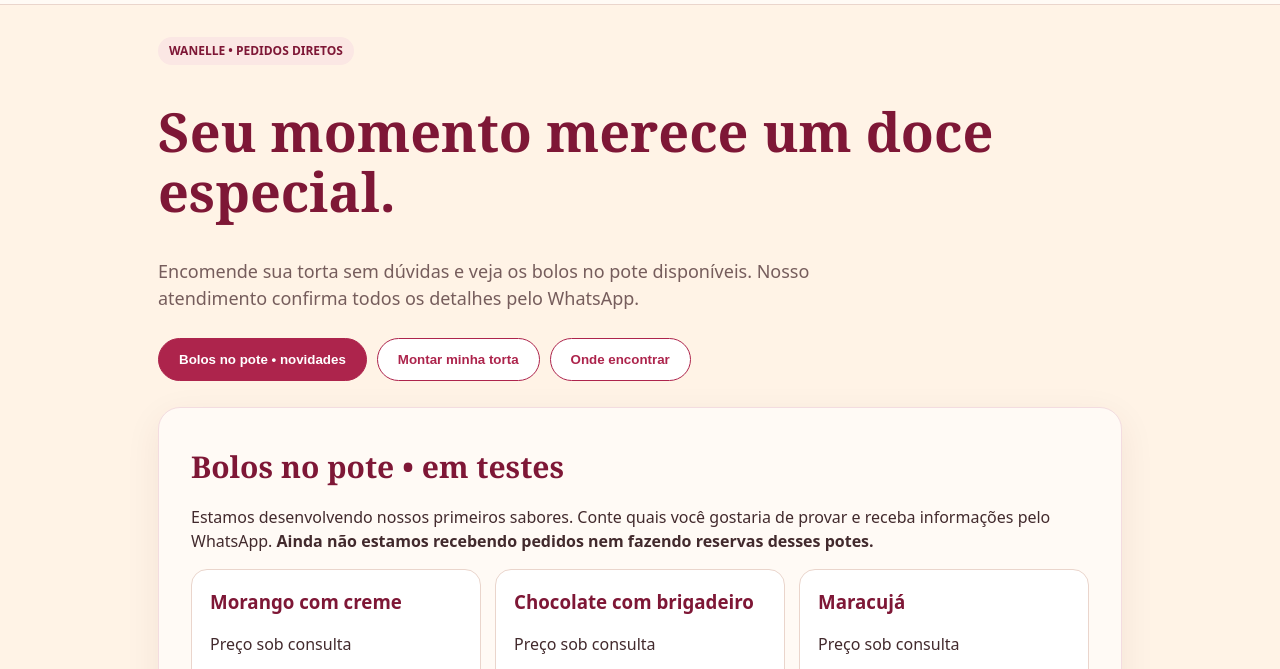
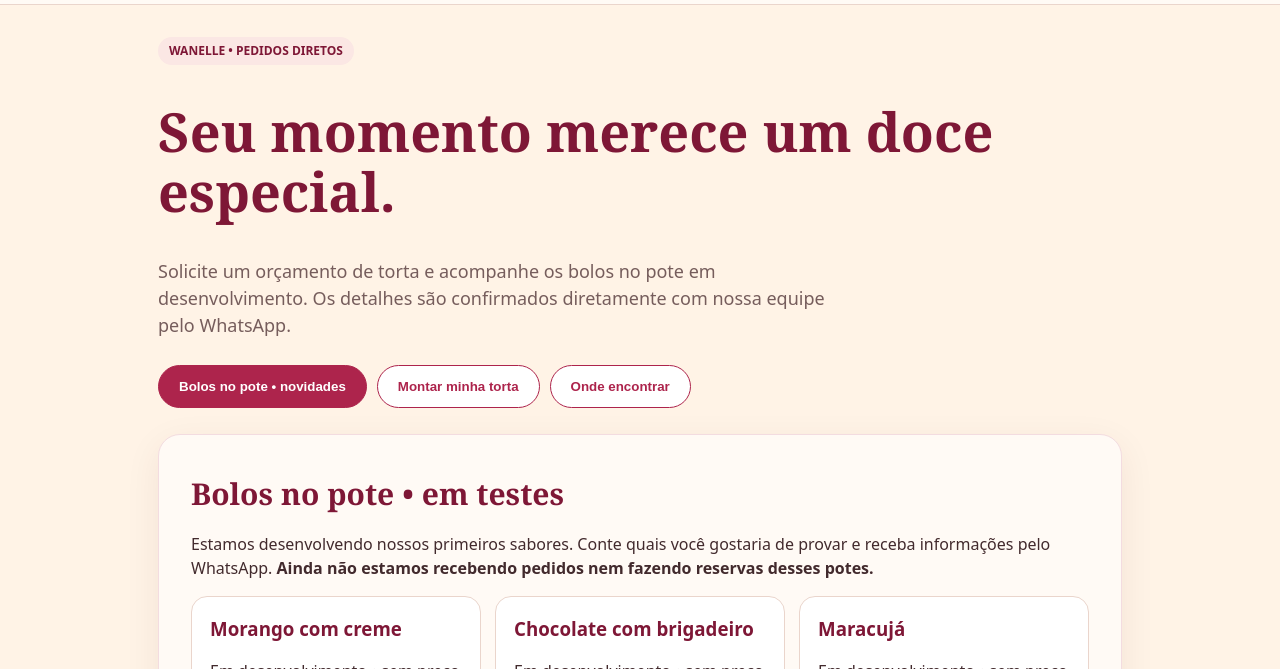
Before and after one commit to leleca7/wanelle-studio, a website: page pedidos.html in a window 1280 px wide. Shown: the part 102-771 px from the top of the page. Drawn offline with Linux system fonts and the light colour scheme.

Commit message:
fix: alinhar textos da central ao pré-lançamento sem estoque ativo

```diff
--- a/pedidos.html
+++ b/pedidos.html
@@ -13,7 +13,7 @@ body{background:radial-gradient(circle at 92% 10%,#f8d5df 0,transparent 37%),lin
 </head>
 <body><header><a href="/" aria-label="Wanelle - início"><img src="/assets/media/foto-d1a021079f73c4.png" alt="Logo Wanelle" style="width:172px;max-width:45vw;height:auto"></a><a href="/">← Voltar ao site</a></header>
 <main><span class="step">WANELLE • PEDIDOS DIRETOS</span><h1>Seu momento merece um doce especial.</h1>
-<p class="lead">Encomende sua torta sem dúvidas e veja os bolos no pote disponíveis. Nosso atendimento confirma todos os detalhes pelo WhatsApp.</p>
+<p class="lead">Solicite um orçamento de torta e acompanhe os bolos no pote em desenvolvimento. Os detalhes são confirmados diretamente com nossa equipe pelo WhatsApp.</p>
 <nav class="tabs" aria-label="Escolha o atendimento"><button type="button" data-tab="potes" aria-selected="true">Bolos no pote • novidades</button><button type="button" data-tab="tortas" aria-selected="false">Montar minha torta</button><button type="button" data-tab="pontos" aria-selected="false">Onde encontrar</button></nav>
 <section class="panel" id="potes"><h2>Bolos no pote • em testes</h2><p>Estamos desenvolvendo nossos primeiros sabores. Conte quais você gostaria de provar e receba informações pelo WhatsApp. <strong>Ainda não estamos recebendo pedidos nem fazendo reservas desses potes.</strong></p>
 <div id="pote-list" class="cards"></div><div id="cart-area" hidden><h3>Minha lista de interesse</h3><div id="cart-summary" class="summary" aria-live="polite"></div>
@@ -42,7 +42,7 @@ body{background:radial-gradient(circle at 92% 10%,#f8d5df 0,transparent 37%),lin
 <button type="submit" class="btn primary">Solicitar orçamento no WhatsApp</button></form></section>
 <section class="panel" id="pontos" hidden><h2>Onde encontrar a Wanelle?</h2><p>Estamos negociando os primeiros pontos para o piloto. <strong>Ainda não há pontos de venda ou retirada autorizados para divulgação como ativos.</strong> Consulte os canais oficiais antes de se deslocar.</p>
 <div id="partner-list" class="cards"></div><div class="notice">A divulgação de endereços, horários, estoque e retirada ficará disponível somente após confirmação comercial dos parceiros.</div>
-<p>Para combinar uma entrega própria ou saber o local de retirada, <a id="point-contact" target="_blank" rel="noopener noreferrer">fale com a Wanelle no WhatsApp</a>.</p></section>
+<p>Para consultar as futuras possibilidades de entrega ou retirada, <a id="point-contact" target="_blank" rel="noopener noreferrer">fale com a Wanelle no WhatsApp</a>.</p></section>
 </main>
 <script>
 'use strict';
@@ -65,7 +65,7 @@ el('pote-info').textContent='Pré-lançamento: sabores em desenvolvimento. Nenhu
 POT_PRODUCTS.filter(p=>p.interestOnly).forEach(p=>{
  const card=document.createElement('article');card.className='card';
  const h=document.createElement('h3');h.textContent=p.name;card.append(h);
- const info=document.createElement('p');info.textContent='Preço sob consulta';card.append(info);
+ const info=document.createElement('p');info.textContent='Em desenvolvimento • sem preço ou reserva';card.append(info);
  const btn=document.createElement('button');btn.className='btn';btn.type='button';btn.textContent='Tenho interesse +';
  btn.onclick=()=>{cart[p.id]=Math.min(20,(cart[p.id]||0)+1);drawCart()};card.append(btn);catalog.append(card);
 });
```
